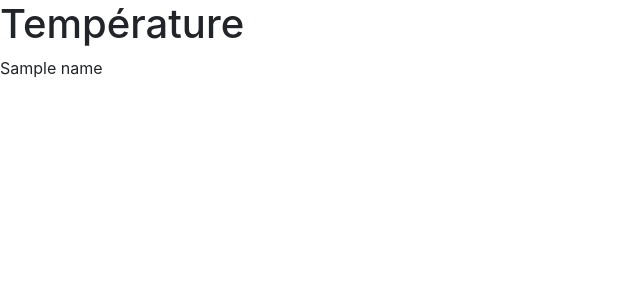
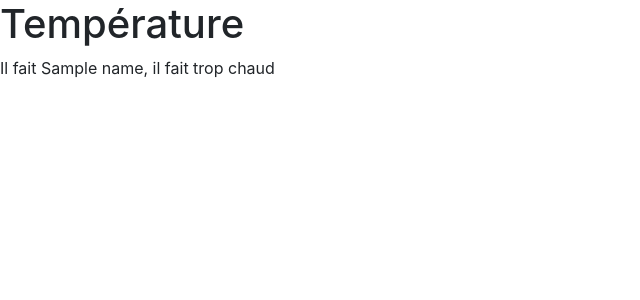
Before and after one commit to Isa35160/rapsberry, a Flask app: template temperature/templates/temperature.html in a window 1280 px wide. Shown: the top 300 px of the page, without its empty margins (0-640 px from the left). Run offline with Flask 2, Linux system fonts and the light colour scheme; the template is opened without the code that fills it: most values are stand-ins (such as "Sample title", 1, 10 or a date in 2020); some libraries are stand-ins or nearby versions.

Commit message:
temperature V.1.0.22

```diff
--- a/temperature/templates/temperature.html
+++ b/temperature/templates/temperature.html
@@ -1,5 +1,12 @@
 {% extends 'base.html' %}
 {%block content %}
 <h1>Température</h1>
-{{ name }}
+{% if name < 21 %}
+    <p>Il fait super froid, il fait {{name}}</p>
+{% elif 21 < name < 21.5 %}
+    <p>Il fait bon, il fait {{name}}</p>
+{% else %}
+    <p>Il fait {{ name }}, il fait trop chaud</p>
+{% endif %}
+
 {% endblock %}}
```
Also changed, not shown: temperature/temperature.py (+1 -6 lines).
